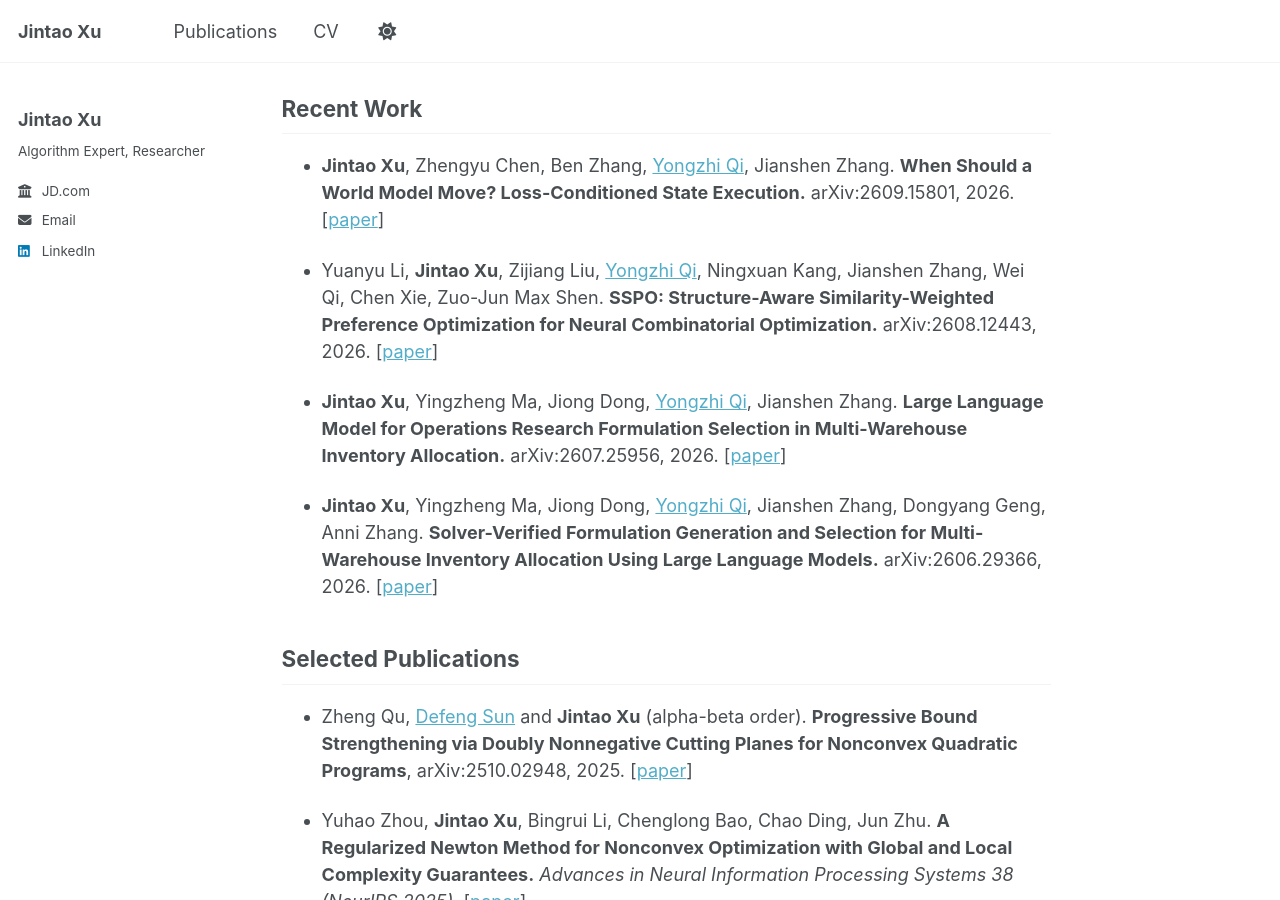
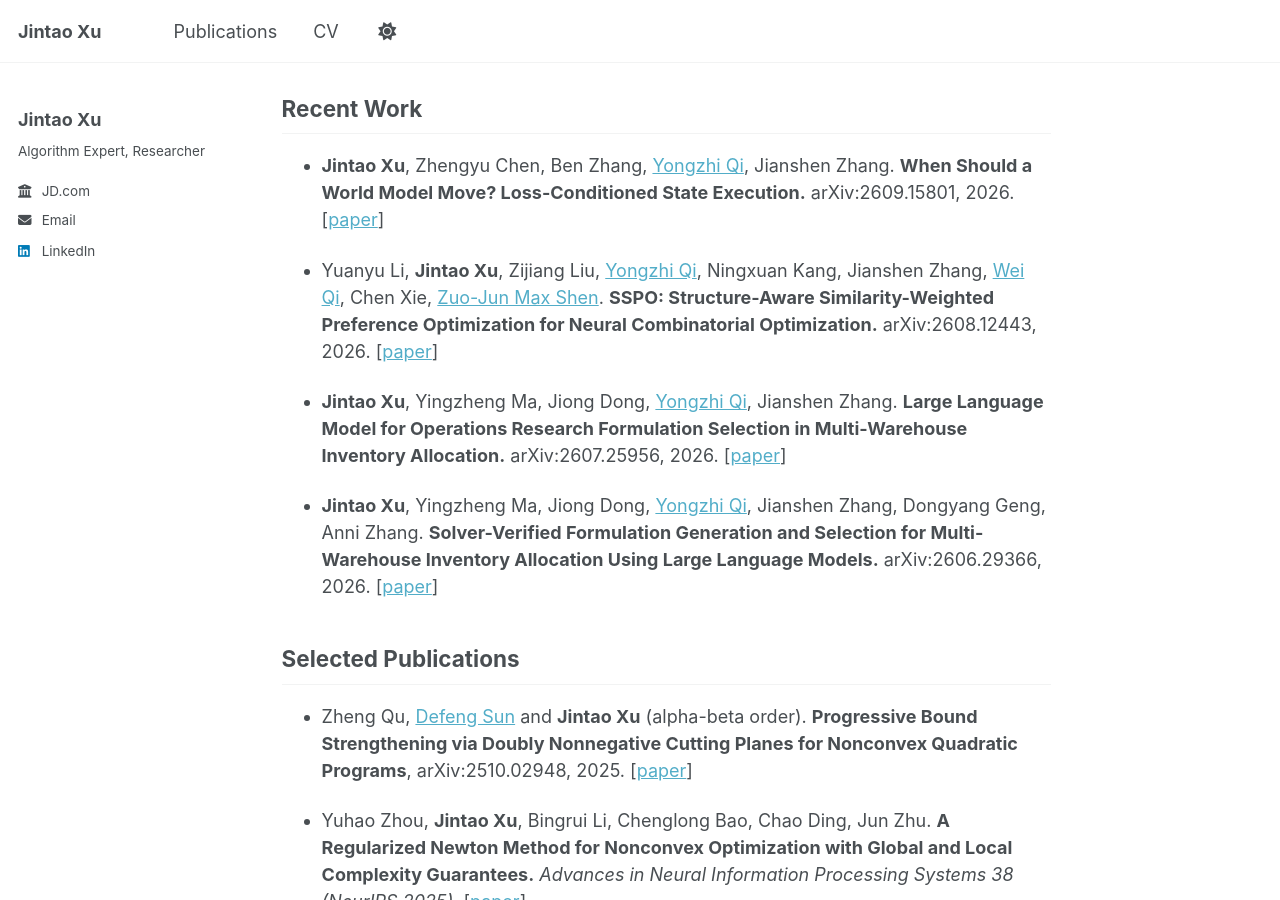
Before and after one commit to JintaoXuMath/JintaoXuMath.github.io, a Jekyll site: the page built from _pages/cv.md, in a window 1280 px wide and 900 px high, scrolled down 1099 px. Built offline with Jekyll 4.4.1, drawn with Linux system fonts in a browser that asks for light colours; part of the change alters nothing that is shown.

```diff
--- a/_pages/cv.md
+++ b/_pages/cv.md
@@ -42,7 +42,7 @@ Department of Mathematical Sciences; supervised by [Prof. Wenxun Xing](https://m
 
 - **Jintao Xu**, Zhengyu Chen, Ben Zhang, [Yongzhi Qi](https://qi-yongzhi.github.io/), Jianshen Zhang. **When Should a World Model Move? Loss-Conditioned State Execution.** arXiv:2609.15801, 2026. [[paper](https://arxiv.org/abs/2609.15801)]
 
-- Yuanyu Li, **Jintao Xu**, Zijiang Liu, [Yongzhi Qi](https://qi-yongzhi.github.io/), Ningxuan Kang, Jianshen Zhang, Wei Qi, Chen Xie, Zuo-Jun Max Shen. **SSPO: Structure-Aware Similarity-Weighted Preference Optimization for Neural Combinatorial Optimization.** arXiv:2608.12443, 2026. [[paper](https://arxiv.org/abs/2608.12443)]
+- Yuanyu Li, **Jintao Xu**, Zijiang Liu, [Yongzhi Qi](https://qi-yongzhi.github.io/), Ningxuan Kang, Jianshen Zhang, [Wei Qi](https://wei-qi-home.github.io/), Chen Xie, [Zuo-Jun Max Shen](https://zj-maxshen.github.io/). **SSPO: Structure-Aware Similarity-Weighted Preference Optimization for Neural Combinatorial Optimization.** arXiv:2608.12443, 2026. [[paper](https://arxiv.org/abs/2608.12443)]
 
 - **Jintao Xu**, Yingzheng Ma, Jiong Dong, [Yongzhi Qi](https://qi-yongzhi.github.io/), Jianshen Zhang. **Large Language Model for Operations Research Formulation Selection in Multi-Warehouse Inventory Allocation.** arXiv:2607.25956, 2026. [[paper](https://arxiv.org/abs/2607.25956)]
 
```
